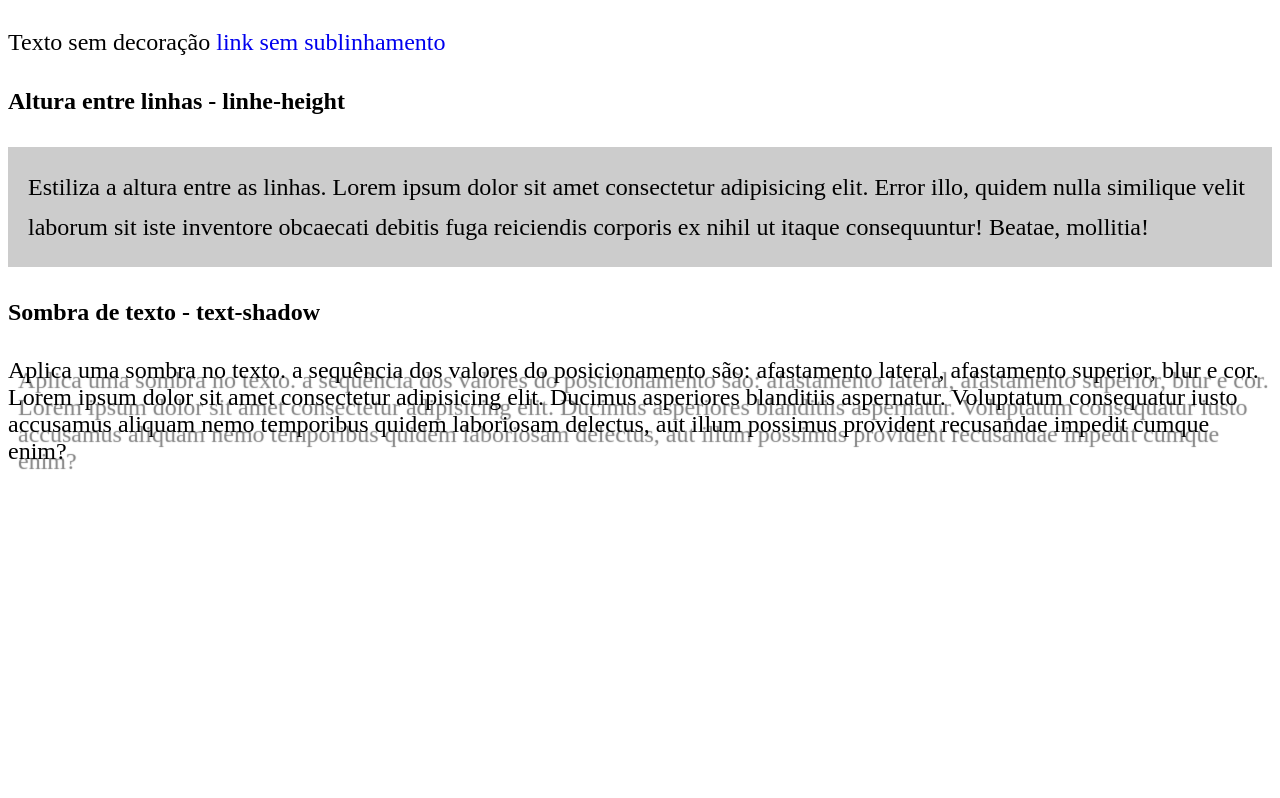
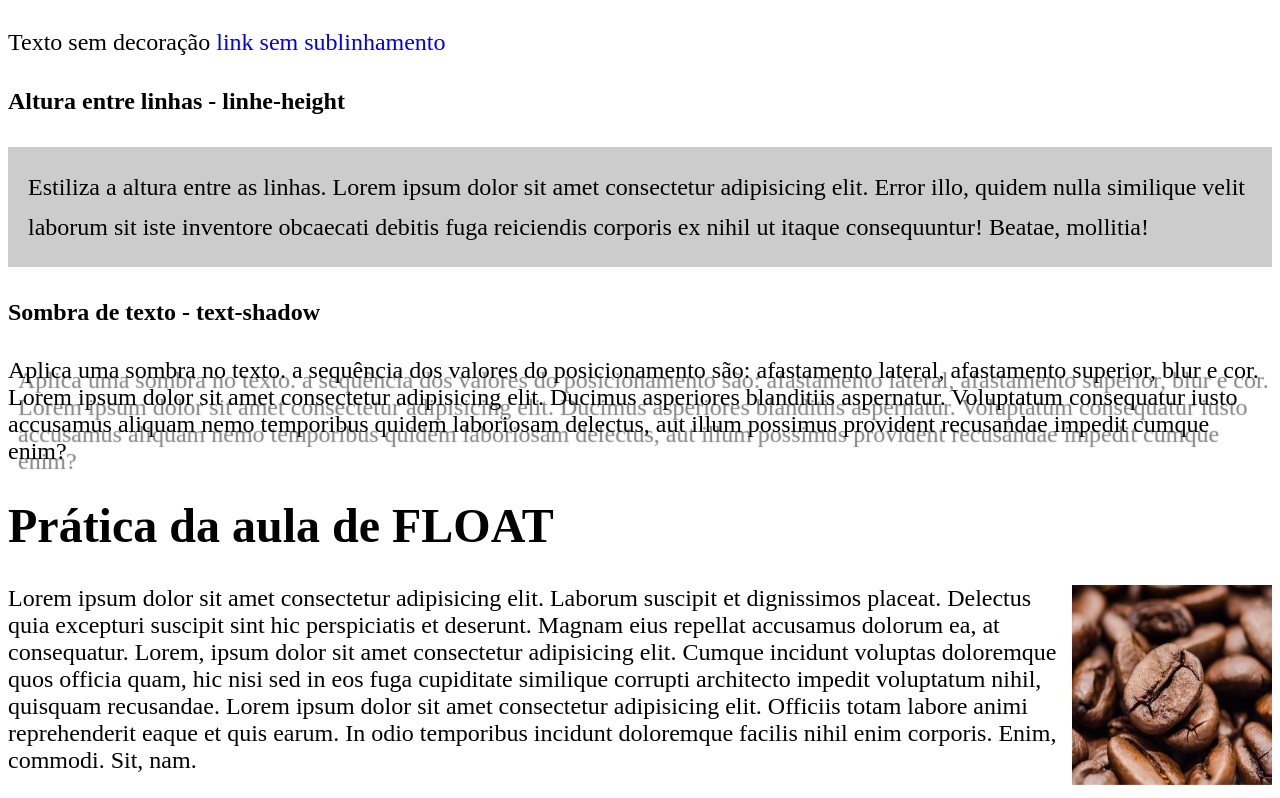
Before and after one commit to RogerioCosta88/dev-quest-css-intermediario-estilo-de-texto, a plain HTML site: page index.html in a window 1280 px wide. Shown: the part 1853-2651 px from the top of the page. Before the commit the page ends 2342 px from the top, so only its background shows below. Drawn offline with Linux system fonts and the light colour scheme.

Commit message:
adiciono aula de float

```diff
--- a/index.html
+++ b/index.html
@@ -48,5 +48,10 @@
     <h4>Sombra de texto - text-shadow</h4>
     <p class="sombra-de-texto">Aplica uma sombra no texto. a sequência dos valores do posicionamento são: afastamento lateral, afastamento superior, blur e cor. Lorem ipsum dolor sit amet consectetur adipisicing elit. Ducimus asperiores blanditiis aspernatur. Voluptatum consequatur iusto accusamus aliquam nemo temporibus quidem laboriosam delectus, aut illum possimus provident recusandae impedit cumque enim?</p>
 
+    <h1>Prática da aula de FLOAT</h1>
+
+    <img src="./images/2.jpeg" alt="" class="image">
+    <p class="texto">Lorem ipsum dolor sit amet consectetur adipisicing elit. Laborum suscipit et dignissimos placeat. Delectus quia excepturi suscipit sint hic perspiciatis et deserunt. Magnam eius repellat accusamus dolorum ea, at consequatur. Lorem, ipsum dolor sit amet consectetur adipisicing elit. Cumque incidunt voluptas doloremque quos officia quam, hic nisi sed in eos fuga cupiditate similique corrupti architecto impedit voluptatum nihil, quisquam recusandae. Lorem ipsum dolor sit amet consectetur adipisicing elit. Officiis totam labore animi reprehenderit eaque et quis earum. In odio temporibus incidunt doloremque facilis nihil enim corporis. Enim, commodi. Sit, nam.</p>
+
 </body>
 </html>
--- a/style.css
+++ b/style.css
@@ -66,7 +66,11 @@
     text-shadow: 10px 10px 1px #808080;
 }
 
-
+.image {
+    float: right;
+    width: 200px;
+    height: 200px;
+}
 
 
 
```
Also changed, not shown: images/2.jpeg (added).
